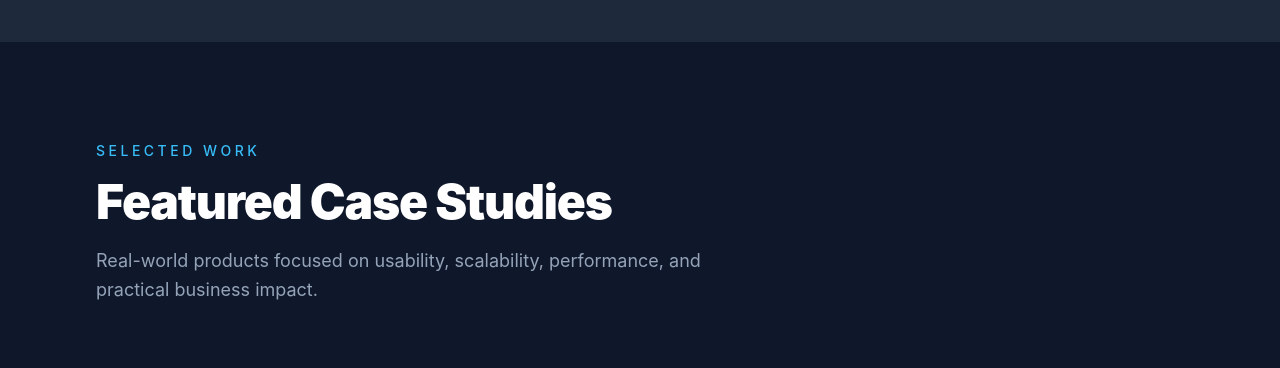
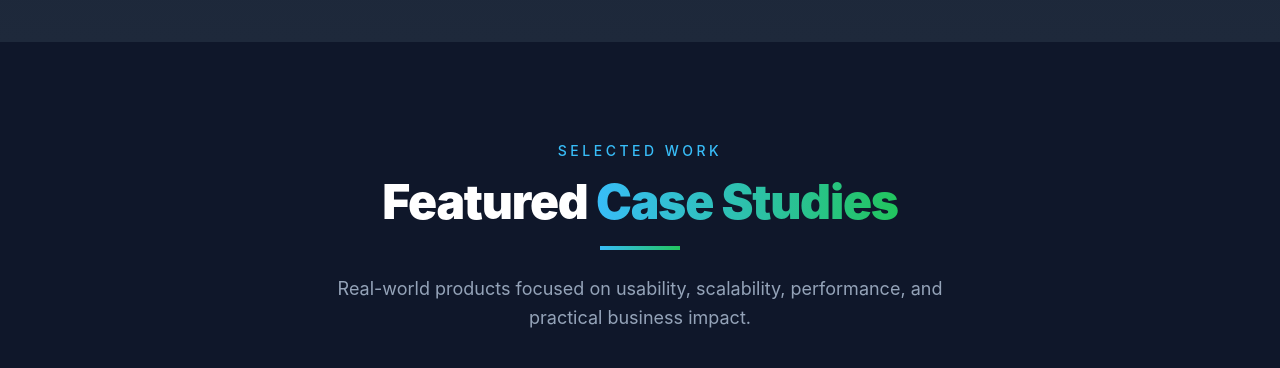
Before and after one commit to pancharasshubham/shubham_portfolio_v1, a React (Vite) app: page / in a window 1280 px wide. Shown: the part 2940-3308 px from the top of the page. Built offline with nearby package versions, Linux system fonts and the light colour scheme; grey boxes are pictures that could not be loaded.

Commit message:
replace conceptual projects with business and backend focused case studies

```diff
--- a/src/components/Projects.jsx
+++ b/src/components/Projects.jsx
@@ -90,17 +90,18 @@ const Projects = () => {
           whileInView={{ opacity: 1, y: 0 }}
           viewport={{ once: true }}
           transition={{ duration: 0.5 }}
-          className="mb-16"
+          className="mb-16 text-center"
         >
           <span className="text-sm uppercase tracking-[0.25em] text-[#38BDF8] font-medium">
             Selected Work
           </span>
 
           <h2 className="mt-4 text-4xl md:text-5xl font-black tracking-tight text-white">
-            Featured Case Studies
+            Featured <span className="bg-gradient-to-r from-[#38BDF8] to-[#22C55E] bg-clip-text text-transparent">Case Studies</span>
           </h2>
+          <div className="w-20 h-1 bg-gradient-to-r from-[#38BDF8] to-[#22C55E] mx-auto mt-5 mb-6"></div>
 
-          <p className="mt-5 text-lg text-[#94A3B8] max-w-2xl leading-relaxed">
+          <p className="mt-5 text-lg text-[#94A3B8] max-w-2xl leading-relaxed mx-auto">
             Real-world products focused on usability,
             scalability, performance, and practical business impact.
           </p>
```
